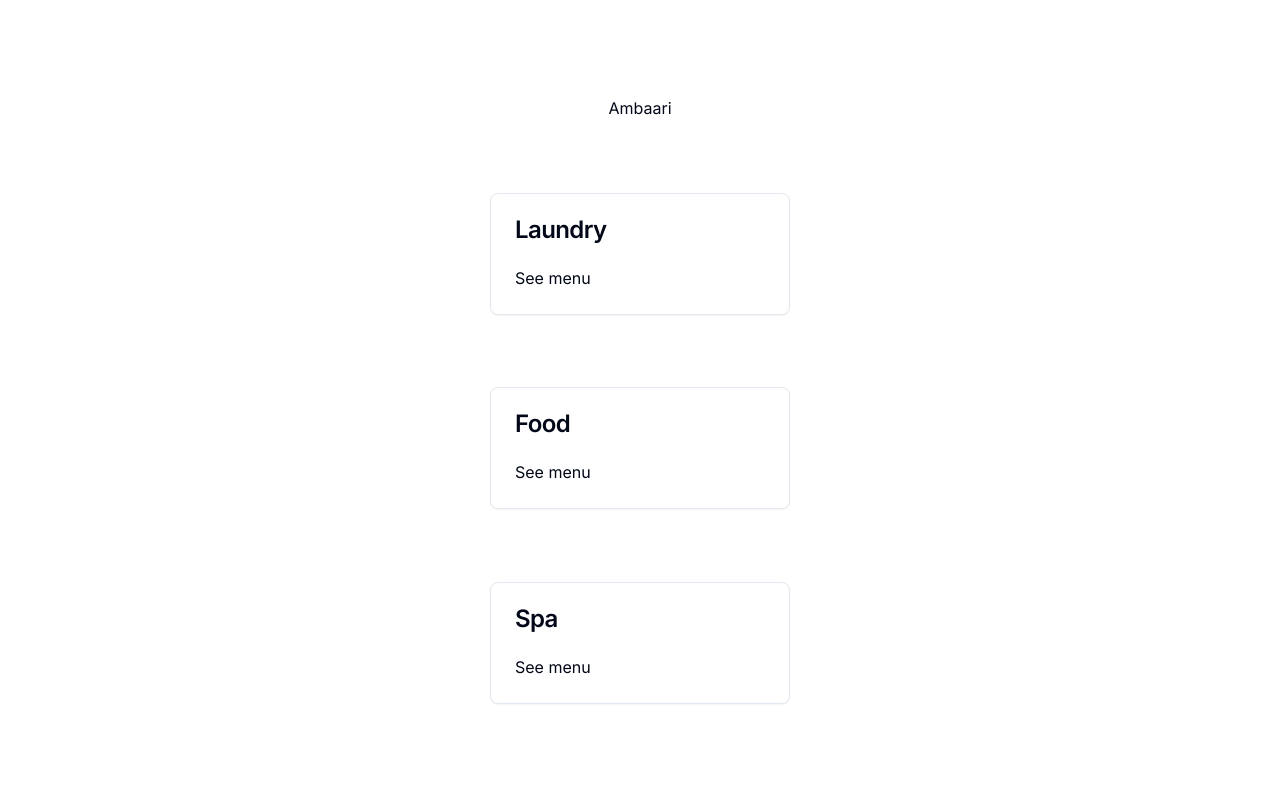
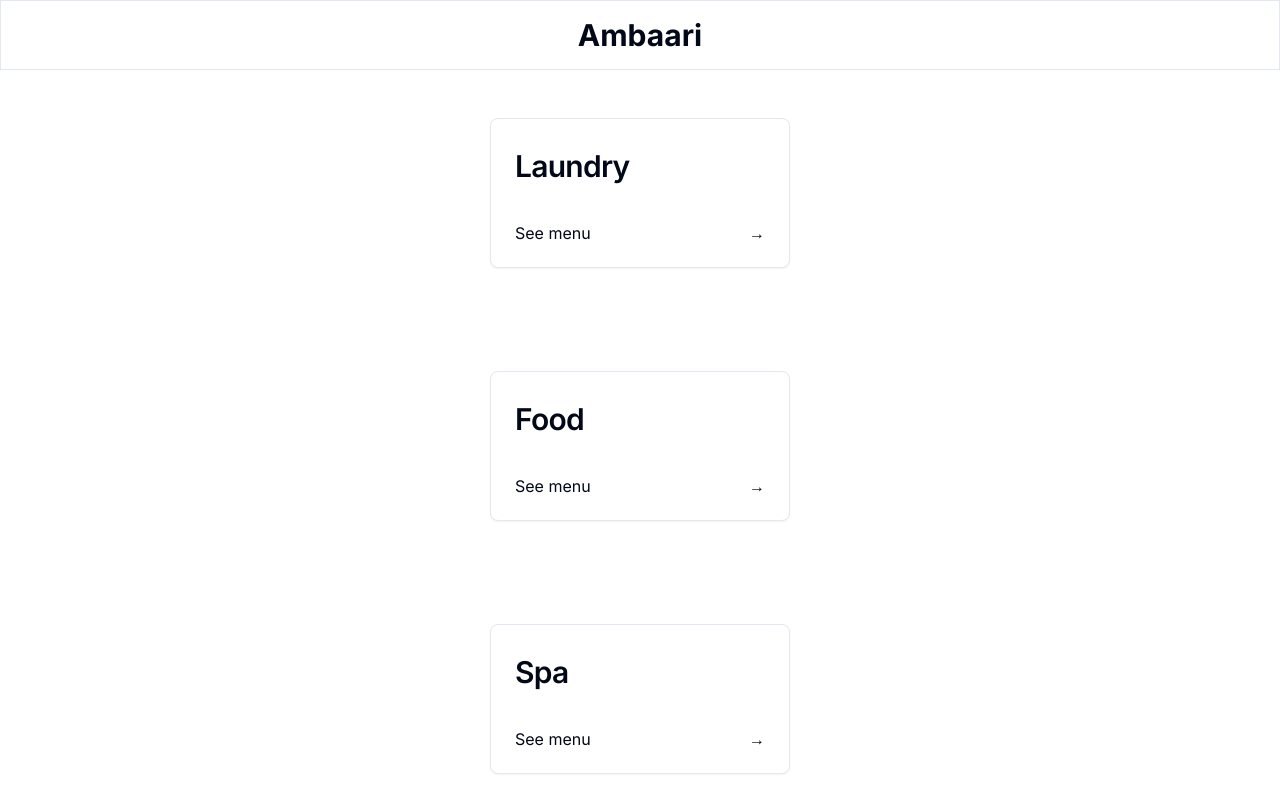
Before and after one commit to Vijeth56/hotel-menu, a Next.js app: page / in a window 1280 px wide. Shown: the top 812 px of the page. Built offline with nearby package versions, Linux system fonts and the light colour scheme.

Commit message:
Add Navbar

```diff
--- a/src/app/page.tsx
+++ b/src/app/page.tsx
@@ -1,52 +1,71 @@
+import React from 'react';
 import {
   Card,
-  CardContent,
-  CardDescription,
   CardFooter,
   CardHeader,
   CardTitle,
-} from "@/components/ui/card"
+} from "@/components/ui/card";
 import ServiceCard from "@/components/serviceCard";
+
+
+
+function Navbar() {
+  return (
+    <nav className="flex justify-center items-center p-4 border">
+      <div>
+        <a href="/" className="font-bold text-3xl">Ambaari</a>
+      </div>
+    </nav>
+  );
+}
+
 
 
 export default function Home() {
   return (
-    <main className="flex min-h-screen flex-col items-center justify-between p-24">
-      <h1>Ambaari</h1>
 
-      <div className=""><Card>
-        <CardHeader>
-          <CardTitle>Laundry</CardTitle>
+    <div>
+<Navbar />
+<main className="flex min-h-screen flex-col items-center justify-between pl-24 pr-24 pb-24 pt-10">
 
-        </CardHeader>
+      <div className="lg:mt-2 sm:mt-0">
+        <Card>
+          <CardHeader>
+            <CardTitle>Laundry</CardTitle>
+          </CardHeader>
+          <CardFooter className="flex justify-between">
+            <p>See menu</p>
+            <p>→</p>
+          </CardFooter>
+        </Card>
+      </div>
 
-        <CardFooter>
-          <p>See menu</p>
-        </CardFooter>
-      </Card></div>
+      <div className="lg:mt-2 sm:mt-0">
+        <Card>
+          <CardHeader>
+            <CardTitle>Food</CardTitle>
+          </CardHeader>
+          <CardFooter className="flex justify-between">
+            <p>See menu</p>
+            <p>→</p>
+          </CardFooter>
+        </Card>
+      </div>
 
-      <div className=""><Card>
-        <CardHeader>
-          <CardTitle>Food</CardTitle>
+      <div className="lg:mt-2 sm:mt-0">
+        <Card>
+          <CardHeader>
+            <CardTitle>Spa</CardTitle>
+          </CardHeader>
+          <CardFooter className="flex justify-between">
+            <p>See menu</p>
+            <p>→</p>
+          </CardFooter>
+        </Card>
+      </div>
+    </main>
+    </div>
 
-        </CardHeader>
 
-        <CardFooter>
-          <p>See menu</p>
-        </CardFooter>
-      </Card></div>
-
-      <div className=""><Card>
-        <CardHeader>
-          <CardTitle>Spa</CardTitle>
-
-        </CardHeader>
-
-        <CardFooter>
-          <p>See menu</p>
-        </CardFooter>
-      </Card></div>
-
-    </main>
   );
 }
--- a/src/components/ui/card.tsx
+++ b/src/components/ui/card.tsx
@@ -12,7 +12,7 @@ const Card = React.forwardRef<
       "rounded-lg border bg-card text-card-foreground shadow-sm",
       className
     )}
-    style={{ width: "300px" }}
+    style={{ width: "300px" , height: "150px"}}
     {...props}
   />
 ))
@@ -24,7 +24,7 @@ const CardHeader = React.forwardRef<
 >(({ className, ...props }, ref) => (
   <div
     ref={ref}
-    className={cn("flex flex-col space-y-1.5 p-6", className)}
+    className={cn("flex flex-col space-y-1.5 pl-6 pr-6 pt-8 pb-2", className)}
     {...props}
   />
 ))
@@ -37,7 +37,7 @@ const CardTitle = React.forwardRef<
   <h3
     ref={ref}
     className={cn(
-      "text-2xl font-semibold leading-none tracking-tight",
+      "text-3xl font-semibold leading-none tracking-tight",
       className
     )}
     {...props}
@@ -71,10 +71,12 @@ const CardFooter = React.forwardRef<
 >(({ className, ...props }, ref) => (
   <div
     ref={ref}
-    className={cn("flex items-center p-6 pt-0", className)}
+    className={cn("flex items-center justify-start p-6 pt-8", className)}
+    style={{ marginTop: "auto" }}
     {...props}
   />
 ))
 CardFooter.displayName = "CardFooter"
 
+
 export { Card, CardHeader, CardFooter, CardTitle, CardDescription, CardContent }
```
